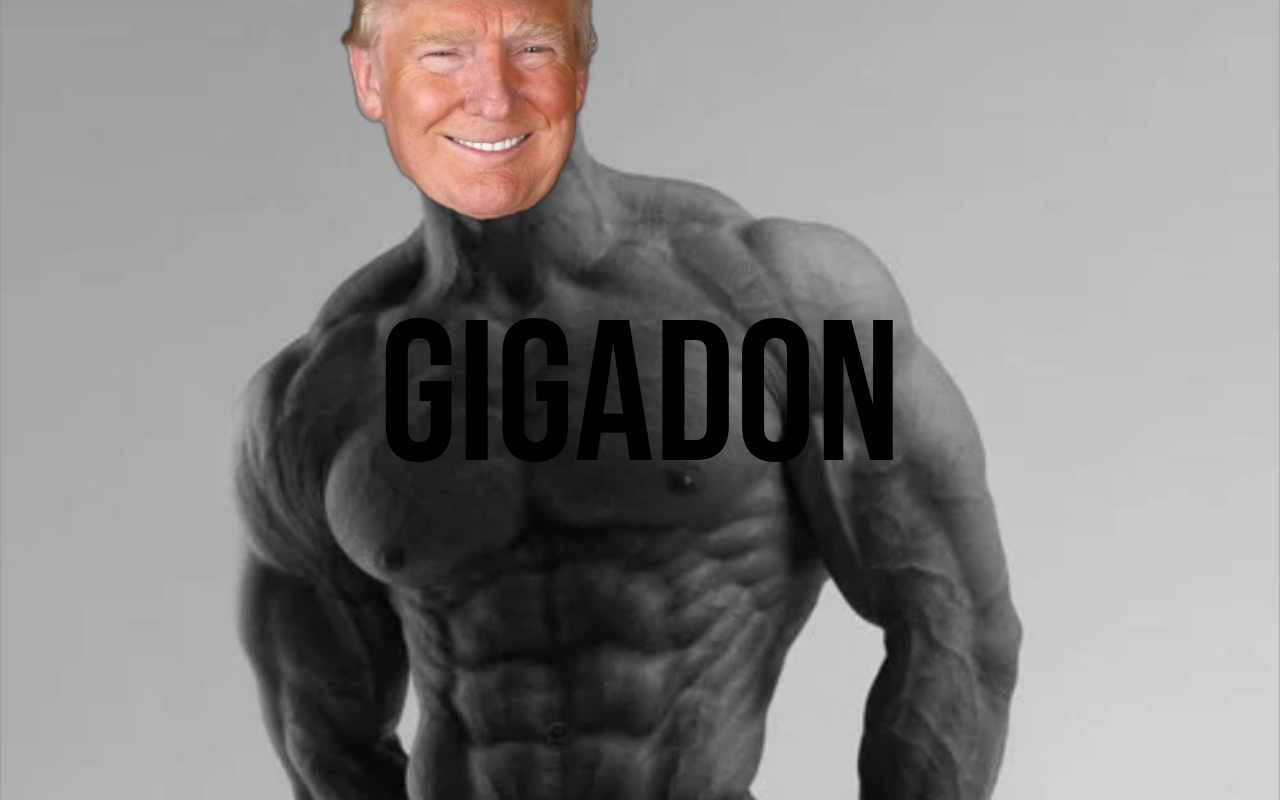
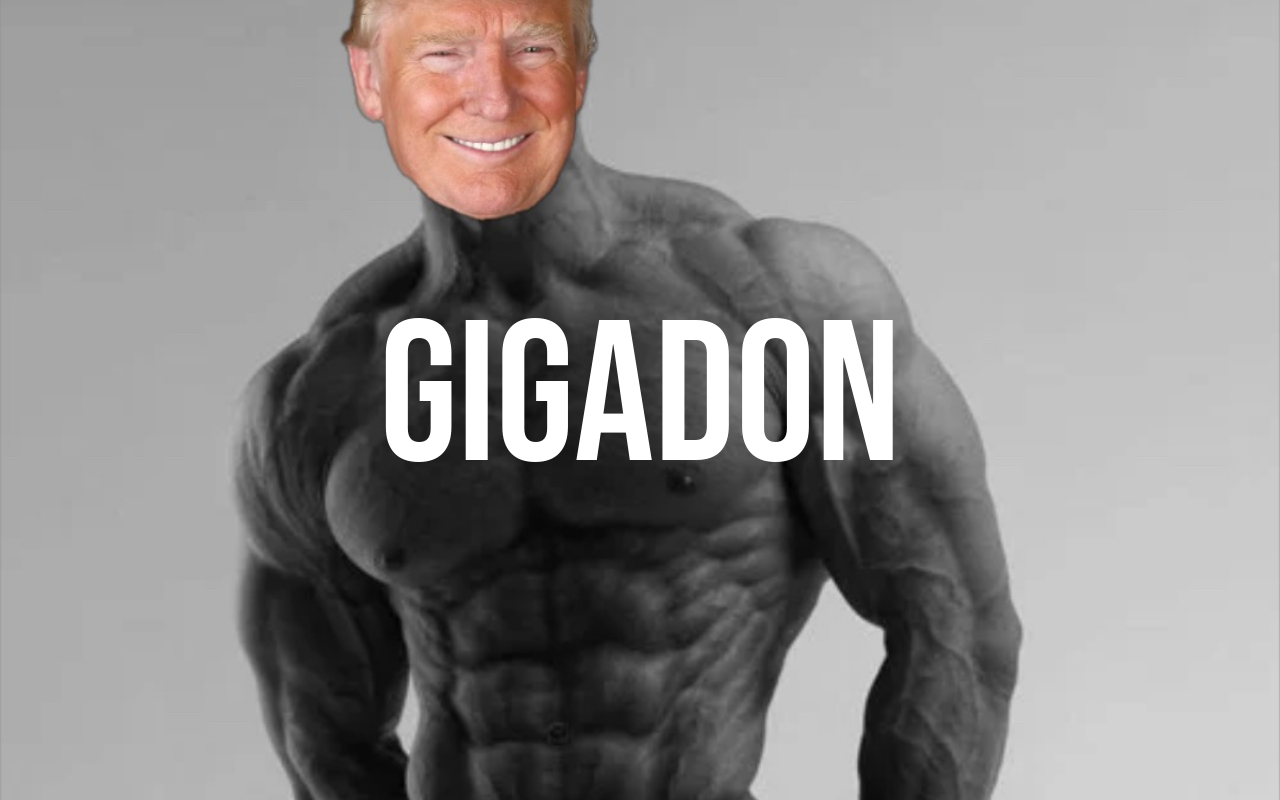
Before and after one commit to jukezispilled/pumpit, a React (Create React App) app: page / in a window 1280 px wide. Built offline with nearby package versions, Linux system fonts and the light colour scheme.

Commit message:
Update App.js

```diff
--- a/src/App.js
+++ b/src/App.js
@@ -21,7 +21,7 @@ function App() {
   return (
     <div style={backgroundStyle}>
       <div className='flex justify-center items-center'>
-        <div className='grid text-9xl md:text-[200px] font-custom'>
+        <div className='grid text-9xl md:text-[200px] text-white font-custom'>
           GIGADON
         </div>
       </div>
```
